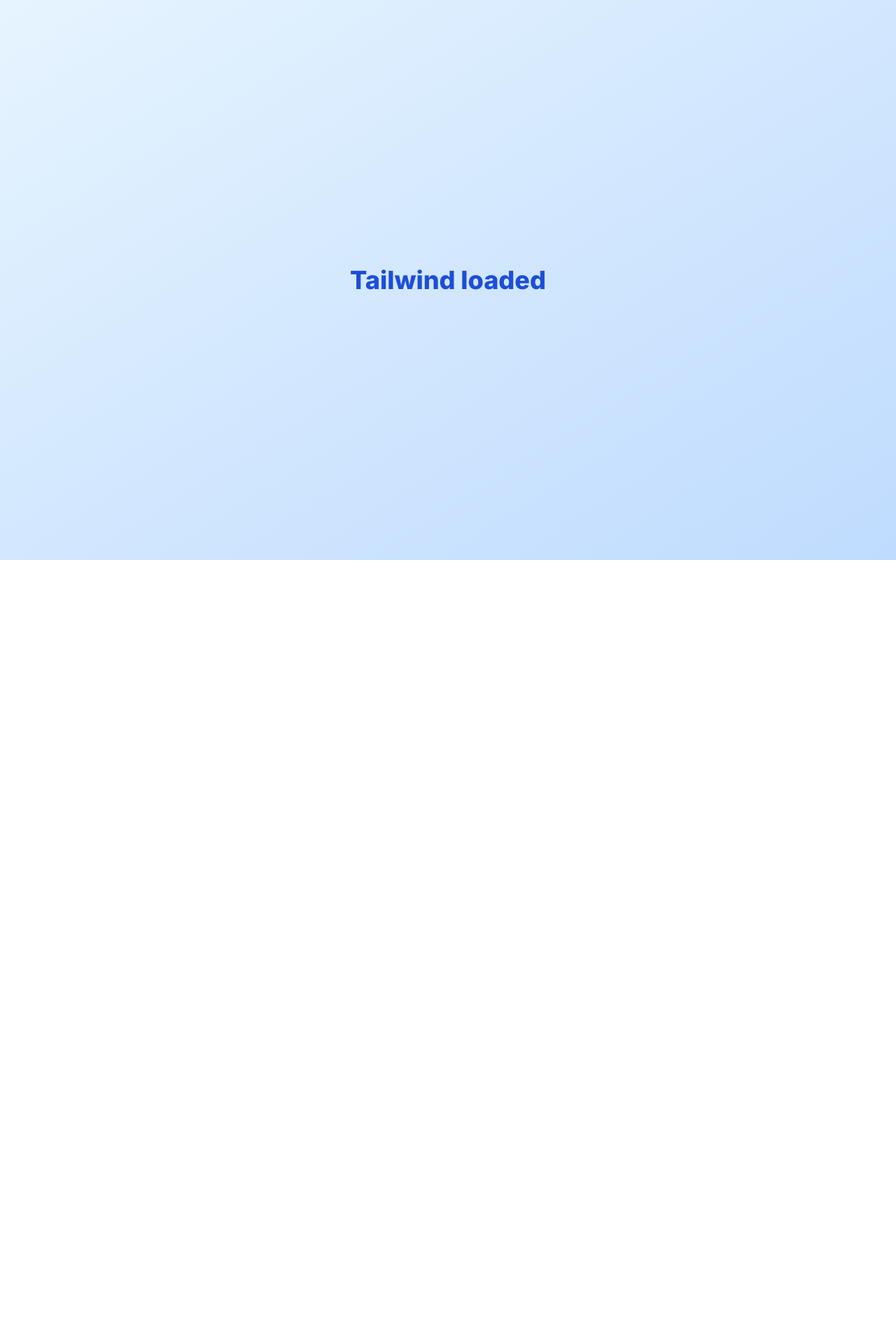
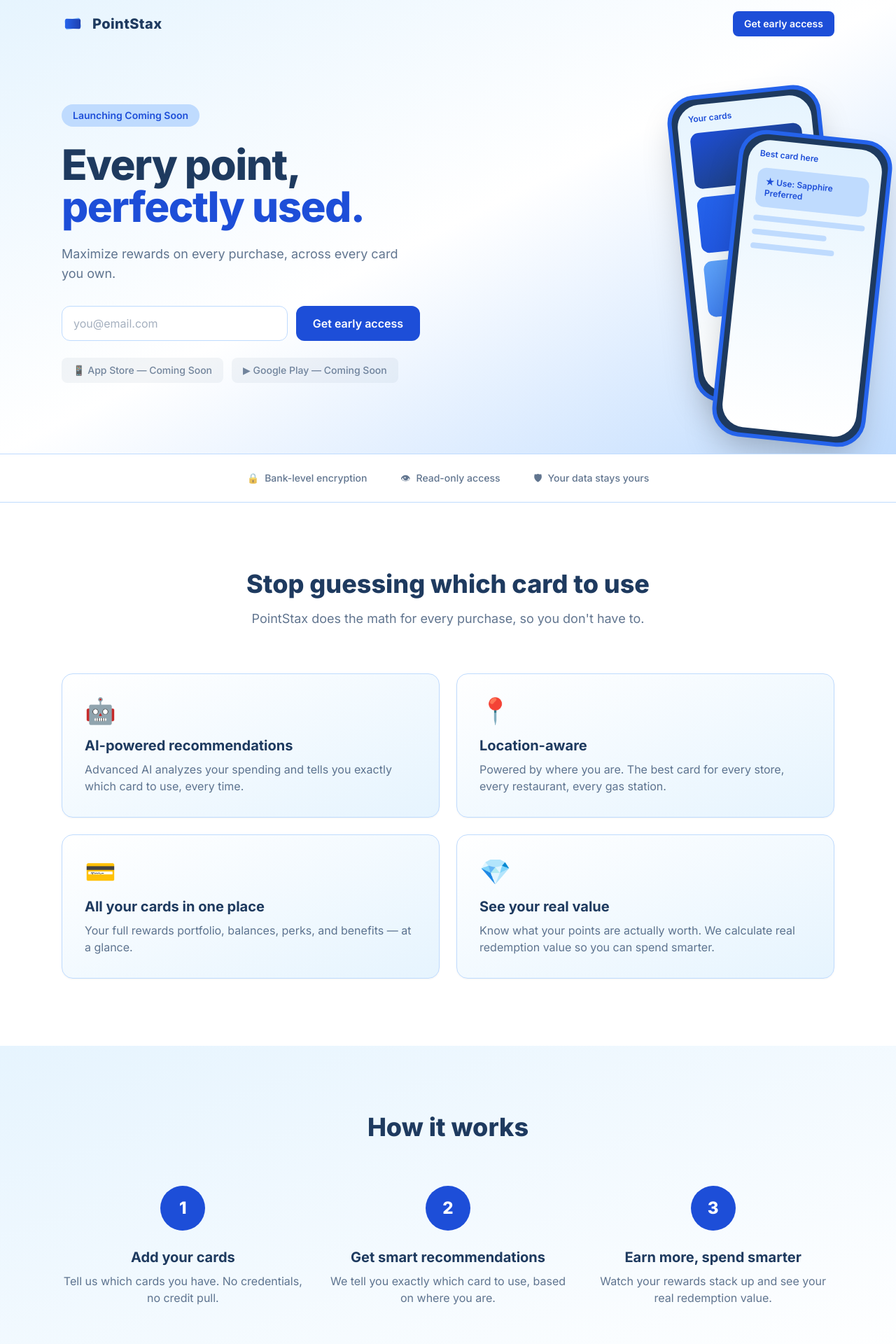
Before and after one commit to pointstax/pointstax-web, a React (Vite) app: page / in a window 1280 px wide. Shown: the top 1920 px of the page at 70% size. Before the commit the page ends 800 px from the top, so only its background shows below. Built offline with nearby package versions, Linux system fonts and the light colour scheme; no server answers.

Commit message:
feat: assemble complete landing page

```diff
--- a/src/App.tsx
+++ b/src/App.tsx
@@ -1,8 +1,28 @@
+import { AppScreenshots } from './components/AppScreenshots'
+import { FAQ } from './components/FAQ'
+import { Features } from './components/Features'
+import { FinalCTA } from './components/FinalCTA'
+import { Footer } from './components/Footer'
+import { Hero } from './components/Hero'
+import { HowItWorks } from './components/HowItWorks'
+import { Nav } from './components/Nav'
+import { TrustStrip } from './components/TrustStrip'
+
 function App() {
   return (
-    <div className="min-h-screen flex items-center justify-center bg-gradient-to-br from-brand-iceLight to-brand-ice">
-      <h1 className="text-4xl font-extrabold text-brand-deep">Tailwind loaded</h1>
-    </div>
+    <>
+      <Nav />
+      <main>
+        <Hero />
+        <TrustStrip />
+        <Features />
+        <HowItWorks />
+        <AppScreenshots />
+        <FAQ />
+        <FinalCTA />
+      </main>
+      <Footer />
+    </>
   )
 }
 
```
